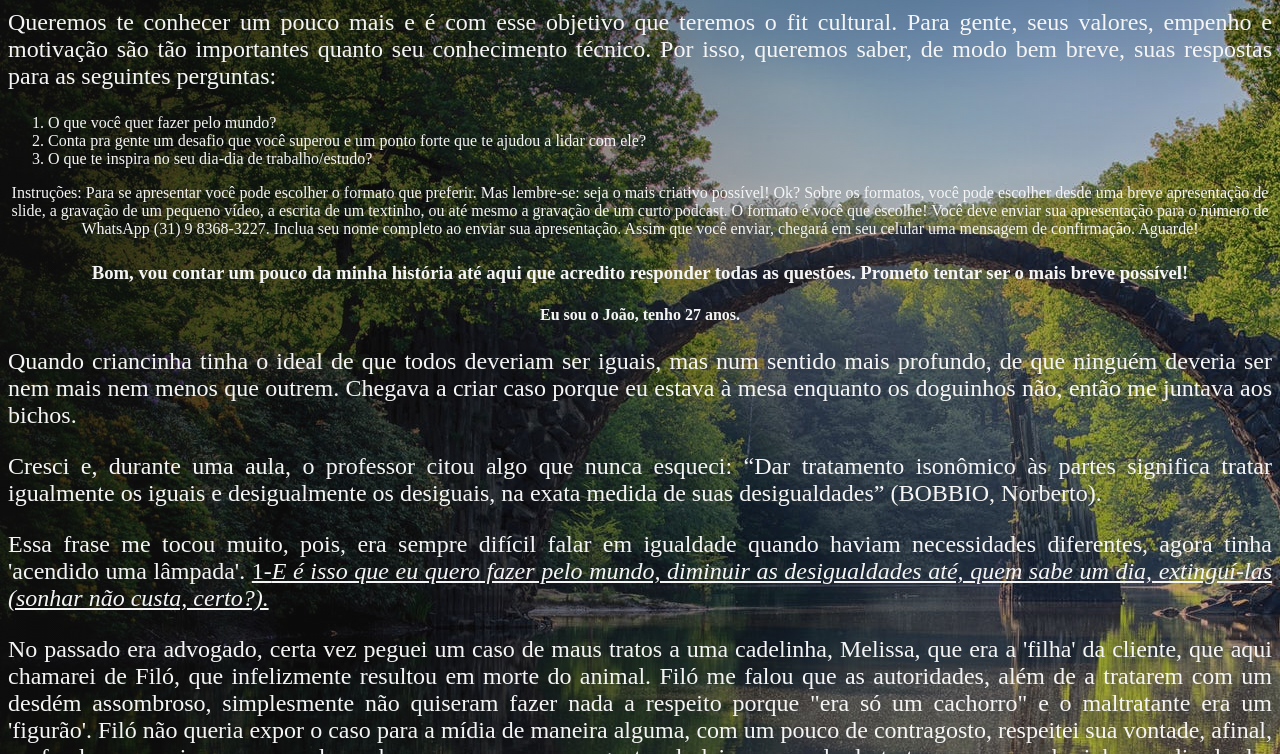
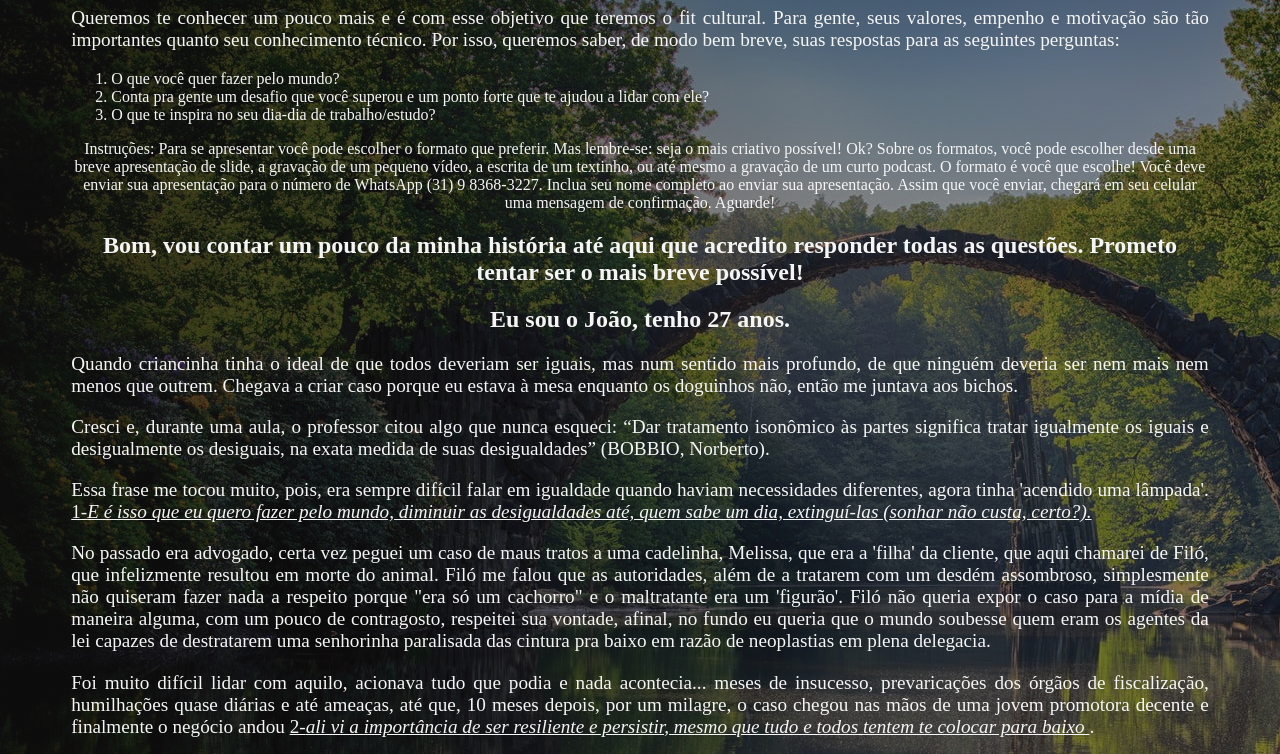
Before and after one commit to JRGCast/fit-cultural-ioasys, a plain HTML site: page index.html in a window 1280 px wide. Shown: the part 73-827 px from the top of the page. Drawn offline with Linux system fonts and the light colour scheme.

Commit message:
ajustado tamanho das letras e escuridao do fundo

```diff
--- a/index.html
+++ b/index.html
@@ -11,6 +11,7 @@
 
   <body>
     <h1>Apresentação João Ralph Gonçalves Castaldi para ioasys</h1>
+    <div style="margin: 0 auto;width: 90%;">
       <p>Queremos te conhecer um pouco mais e é com esse objetivo que teremos o fit cultural. Para gente, seus valores,
         empenho e motivação são tão importantes quanto seu conhecimento técnico. Por isso, queremos saber, de modo bem
         breve, suas respostas para as seguintes perguntas:
@@ -18,25 +19,25 @@
         <li> O que você quer fazer pelo mundo? </li>
         <li> Conta pra gente um desafio que você superou e um ponto forte que te ajudou a lidar com ele? </li>
         <li> O que te inspira no seu dia-dia de trabalho/estudo? </li>
-    </ol> Instruções: Para se apresentar você pode escolher o formato que preferir. Mas lembre-se: seja o mais criativo
-    possível! Ok? Sobre os formatos, você pode escolher desde uma breve apresentação de slide, a gravação de um pequeno
-    vídeo, a escrita de um textinho, ou até mesmo a gravação de um curto podcast. O formato é você que escolhe! Você
-    deve enviar sua apresentação para o número de WhatsApp (31) 9 8368-3227. Inclua seu nome completo ao enviar sua
-    apresentação. Assim que você enviar, chegará em seu celular uma mensagem de confirmação. Aguarde!</p>
-    <h3>Bom, vou contar um pouco da minha história até aqui que acredito responder todas as questões. Prometo tentar ser
-      o mais breve possível!</h3>
-    <h4>Eu sou o João, tenho 27 anos.</h4>
+      </ol> Instruções: Para se apresentar você pode escolher o formato que preferir. Mas lembre-se: seja o mais
+      criativo possível! Ok? Sobre os formatos, você pode escolher desde uma breve apresentação de slide, a gravação de
+      um pequeno vídeo, a escrita de um textinho, ou até mesmo a gravação de um curto podcast. O formato é você que
+      escolhe! Você deve enviar sua apresentação para o número de WhatsApp (31) 9 8368-3227. Inclua seu nome completo ao
+      enviar sua apresentação. Assim que você enviar, chegará em seu celular uma mensagem de confirmação. Aguarde!</p>
+      <h2>Bom, vou contar um pouco da minha história até aqui que acredito responder todas as questões. Prometo tentar
+        ser o mais breve possível!</h2>
+      <h2>Eu sou o João, tenho 27 anos.</h2>
       <p>Quando criancinha tinha o ideal de que todos deveriam ser iguais, mas num sentido mais profundo, de que ninguém
-      deveria ser nem mais nem menos que outrem. Chegava a criar caso porque eu estava à mesa enquanto os doguinhos não,
-      então me juntava aos bichos.</p>
+        deveria ser nem mais nem menos que outrem. Chegava a criar caso porque eu estava à mesa enquanto os doguinhos
+        não, então me juntava aos bichos.</p>
       <p>Cresci e, durante uma aula, o professor citou algo que nunca esqueci: “Dar tratamento isonômico às partes
         significa tratar igualmente os iguais e desigualmente os desiguais, na exata medida de suas desigualdades”
         (BOBBIO, Norberto). </p>
       <p>Essa frase me tocou muito, pois, era sempre difícil falar em igualdade quando haviam necessidades diferentes,
         agora tinha 'acendido uma lâmpada'. <u>1-<em>E é isso que eu quero fazer pelo mundo, diminuir as desigualdades
             até, quem sabe um dia, extinguí-las (sonhar não custa, certo?).</em></u></p>
-    <p> No passado era advogado, certa vez peguei um caso de maus tratos a uma cadelinha, Melissa, que era a 'filha' da
-      cliente, que aqui chamarei de Filó, que infelizmente resultou em morte do animal. Filó me falou que as
+      <p> No passado era advogado, certa vez peguei um caso de maus tratos a uma cadelinha, Melissa, que era a 'filha'
+        da cliente, que aqui chamarei de Filó, que infelizmente resultou em morte do animal. Filó me falou que as
         autoridades, além de a tratarem com um desdém assombroso, simplesmente não quiseram fazer nada a respeito porque
         "era só um cachorro" e o maltratante era um 'figurão'. Filó não queria expor o caso para a mídia de maneira
         alguma, com um pouco de contragosto, respeitei sua vontade, afinal, no fundo eu queria que o mundo soubesse quem
@@ -45,18 +46,21 @@
       <p> Foi muito difícil lidar com aquilo, acionava tudo que podia e nada acontecia... meses de insucesso,
         prevaricações dos órgãos de fiscalização, humilhações quase diárias e até ameaças, até que, 10 meses depois, por
         um milagre, o caso chegou nas mãos de uma jovem promotora decente e finalmente o negócio andou <u>2-<em>ali vi a
-          importância de ser resiliente e persistir, mesmo que tudo e todos tentem te colocar para baixo </em></u>.</p>
-    <p> Cheguei na tecnologia pelo curso Trybe. Lá logo nos primeiros dias <strong> descobri uma infiltrada, com alcunha
-        de "Viviane Florido", popularmente conhecida como <em>"Vivi"</em></strong>, e... apesar da colossal diferença de
-      conhecimento e inteligência, Vivi tinha a humildade de ensinar a nós, iniciantes, o "beabá" dos fundamentos da
-      programação e como entender a matéria dada. Foi uma das pessoas mais incríveis que tive o prazer de conhecer
-      naquele curso. </p>
-    <p> Ali vi que apesar de mexermos com códigos e máquinas, devemos dar muito mais valor às pessoas, ali vi que aquele
-      ditado "se quiser ir rápido, vá sozinho, se quiser ir longe, vá acompanhado" realmente faz todo sentido. </p>
+            importância de ser resiliente e persistir, mesmo que tudo e todos tentem te colocar para baixo </em></u>.
+      </p>
+      <p> Cheguei na tecnologia pelo curso Trybe. Lá logo nos primeiros dias <strong> descobri uma infiltrada, com
+          alcunha de "Viviane Florido", popularmente conhecida como <em>"Vivi"</em></strong>, e... apesar da colossal
+        diferença de conhecimento e inteligência, Vivi tinha a humildade de ensinar a nós, iniciantes, o "beabá" dos
+        fundamentos da programação e como entender a matéria dada. Foi uma das pessoas mais incríveis que tive o prazer
+        de conhecer naquele curso. </p>
+      <p> Ali vi que apesar de mexermos com códigos e máquinas, devemos dar muito mais valor às pessoas, ali vi que
+        aquele ditado "se quiser ir rápido, vá sozinho, se quiser ir longe, vá acompanhado" realmente faz todo sentido.
+      </p>
       <p> <u>3-<em>Essa experiência me fez compreender que a tecnologia pode ser o caminho para que o sonho de
             desigualdade nula passe de uma ideia ingênua para uma realidade, e isso me inspira a aprender cada dia
             mais</em></u>. Quem sabe da mesma forma como mudaram minha vida, eu consiga mudar outras. </p>
       </p>
+    </div>
   </body>
 
 </html>
--- a/styles.css
+++ b/styles.css
@@ -1,12 +1,12 @@
 body {
 background-color: rgba(19, 18, 18, 0.76);
-background-image: linear-gradient(to right, rgba(19, 18, 18, 0.7), rgba(19, 18, 18, 0.1)), url('./pexels-photo-814499.jpeg');
+background-image: linear-gradient(to right, rgba(19, 18, 18, 0.7), rgba(19, 18, 18, 0.4)), url('./pexels-photo-814499.jpeg');
 color: whitesmoke;
 text-align: center;
 }
 
 p {
-  font-size: 1.5em;
+  font-size: 1.2em;
   text-align: justify;
   text-justify: auto;
 }
```
Lines whose indentation alone changed are shown as unchanged.
